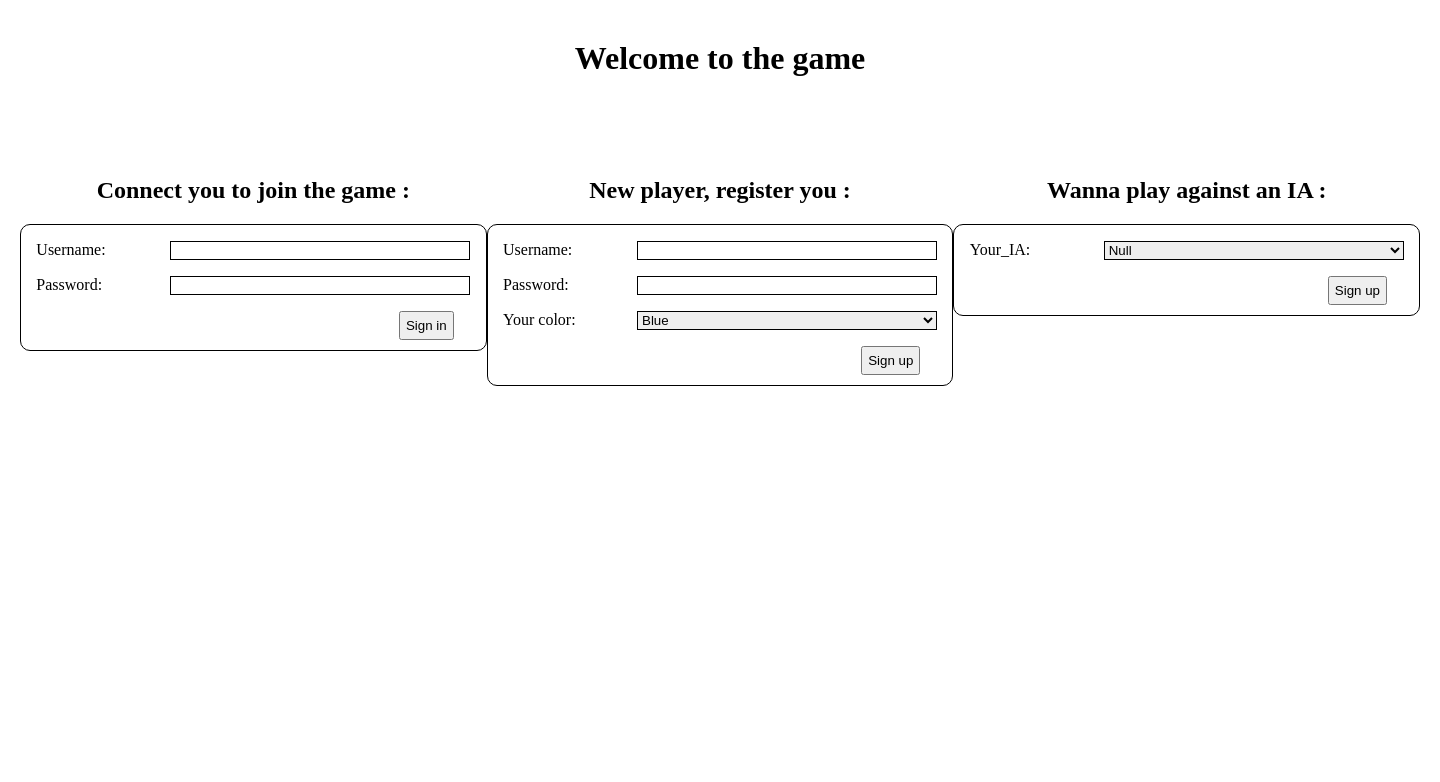
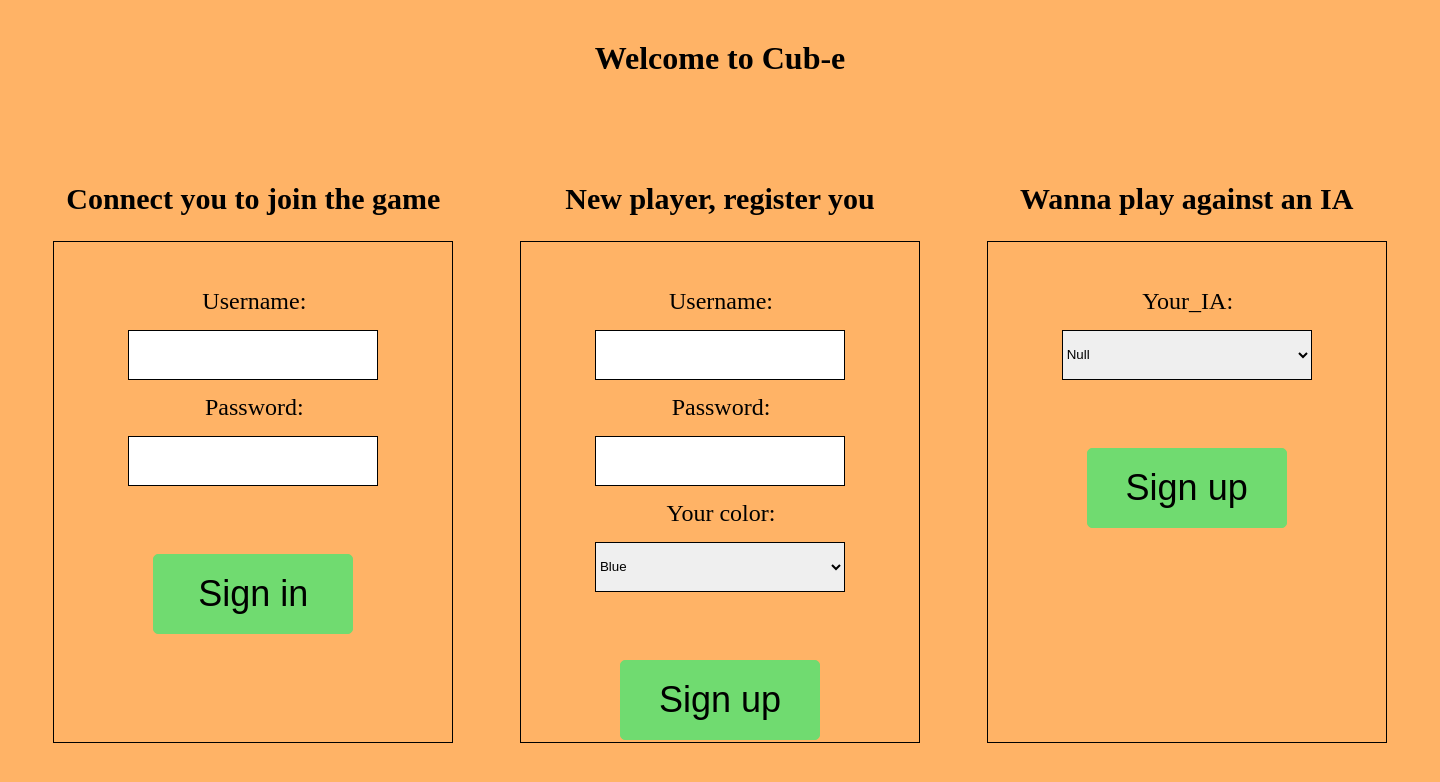
Before and after one commit to GattaFurn/ProjetIA, a Django app: page / in a window 1440 px wide. Shown: the top 782 px of the page. Run offline with Django 3.2, Linux system fonts and the light colour scheme.

Commit message:
interface upgrade

```diff
--- a/connection/templates/connection/index.html
+++ b/connection/templates/connection/index.html
@@ -5,10 +5,16 @@
 		<meta charset="utf-8">
 		<title>Game - Connection</title>
 		<style type="text/css">
+			body{
+				background-color: #ffb366;
+			}
 			.connect_form{
-				width: 500px;
+				width: 400px;
 				display: inline;
-
+			}
+			.connect_form h2{
+				font-size: 30px;
+				text-align: center;
 			}
 			#connect_div{
 				display: flex;
@@ -24,30 +30,48 @@
 			}
 			form{
 				border : 1px solid black;
-				border-radius: 10px;
+				height : 500px;
 			}
 			form div{
 				margin-top: 10px;
 			}
 			label{
 				display: inline-block;
-				width: 130px;
-				text-align: left;
+				width: 400px;
+				text-align: center;
+				font-size: 24px;
+				margin-bottom: 15px;
+
 			}
 			input, textarea, select{
-				width: 300px;
+				height : 50px;
+				width: 250px;
 				box-sizing: border-box;
 				border: 1px solid black;
 			}
 			button{
+				font-size: 36px;
+				height: 80px;
+				width : 200px;
 				padding: 5px;
 				margin-bottom: 10px;
-				margin-right: 32px;
+				text-align: center;
+				background-color: #70db70;
+				border : 1px solid #70db70;
+				border-radius: 5px;;
+			}
+			button:hover{
+				box-shadow: 5px 5px 2px 1px #248f24;
+				background-color: #5cd65c;
 			}
 			.connect_valid{
-				display: flex;
-				justify-content: flex-end;
+				margin-top: 100px;
 			}
+			.div_form p{
+				height: 60px;
+				padding-top : 30px
+			}
+
 		</style>
 		<script type="text/javascript">
 			function colorChoice(){
@@ -65,15 +89,15 @@
 			if(received_data != "")
 				alert(received_data);
 	  </script>
-	<h1 id="connect_title">Welcome to the game</h1>
+	<h1 id="connect_title">Welcome to Cub-e</h1>
 
     <div id="connect_div">
 
 	    <div class="connect_form">
-	    	<h2>Connect you to join the game :</h2>
+	    	<h2>Connect you to join the game</h2>
 			<form method="POST" action="/connection/"> <!--Action : url vers lequel les données doivent être envoyée-->
 				{% csrf_token %} <!--protection contre certaines actions malveillantes-->
-				<div>
+				<div class="div_form">
 					{{formPlayer.as_p}} <!--recupere la variable form-->
 				</div>
 		    	<div class="connect_valid">
@@ -83,10 +107,10 @@
 	    </div>
 
 	    <div class="connect_form">
-	    	<h2>New player, register you :</h2>
+	    	<h2>New player, register you</h2>
 			<form method="POST" action="/connection/">
 				{% csrf_token %} <!--protection contre certaines actions malveillantes-->
-				<div>
+				<div class="div_form">
 					{{formNewPlayer.as_p }}
 				</div>
 		    	<div class="connect_valid">
@@ -96,10 +120,10 @@
 	    </div>
 
 		<div class="connect_form">
-	    	<h2>Wanna play against an IA :</h2>
+	    	<h2>Wanna play against an IA</h2>
 			<form method="POST" action="/connection/">
 				{% csrf_token %} <!--protection contre certaines actions malveillantes-->
-				<div>
+				<div class="div_form">
 					{{formIA.as_p}}
 				</div>
 		    	<div class="connect_valid">
```
Also changed, not shown: db.sqlite3.
